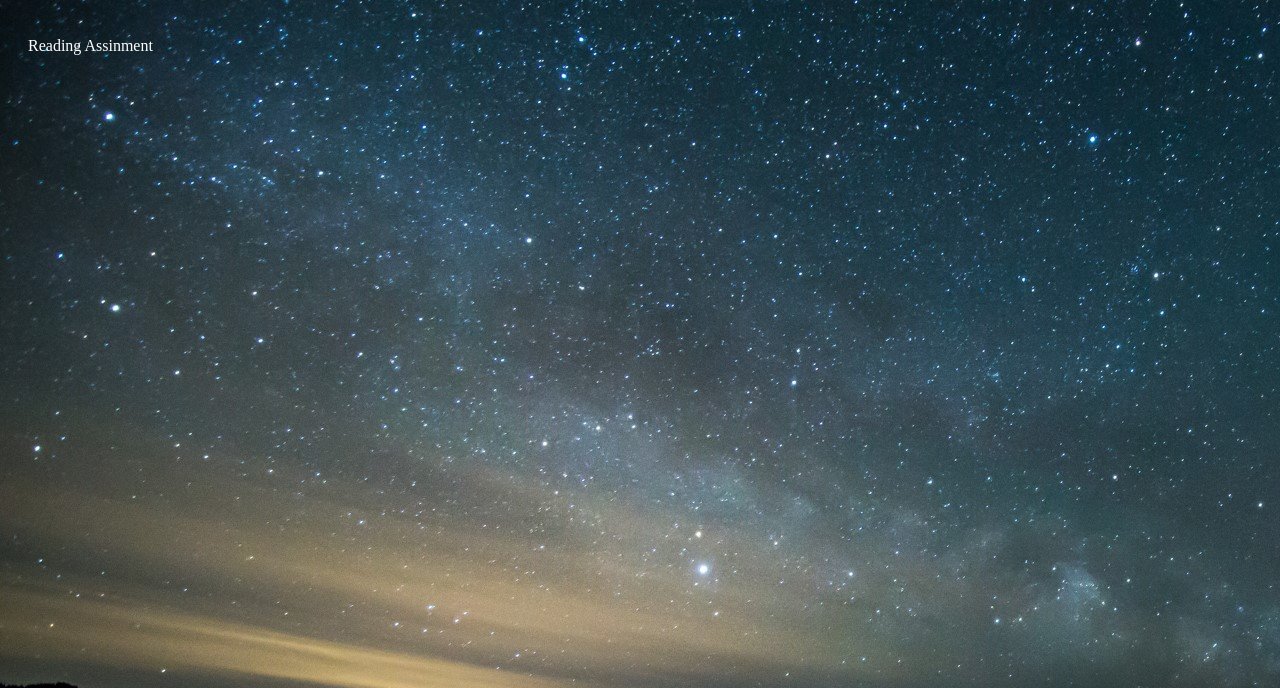
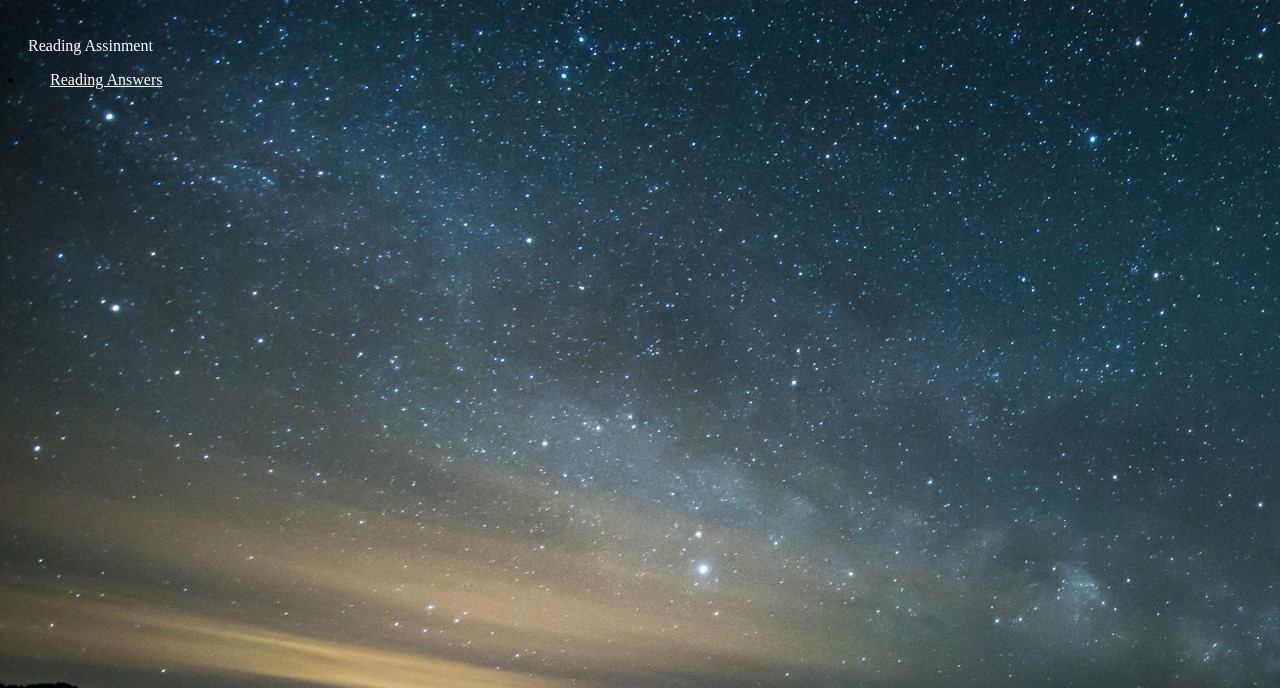
Before and after one commit to rschostalodavis/rschostalodavis.github.io, a plain HTML site: page CODE The Hidden Language Q&A/index.html in a window 1280 px wide. Shown: the part 112-800 px from the top of the page. Drawn offline with Linux system fonts and the light colour scheme.

Commit message:
adding reading questions

```diff
--- a/CODE The Hidden Language Q&A/index.html
+++ b/CODE The Hidden Language Q&A/index.html
@@ -11,6 +11,7 @@
 <h1>Q&A</h1>
 <p>Reading Assinment</p>
 
+<li><a href="https://docs.google.com/document/d/1G542xleElj5sJ4nlKD1zvu4HQzfK3nstUQCJ1RL-alA/edit">Reading Answers</a></li>
 
 </body>
 </html>
```
